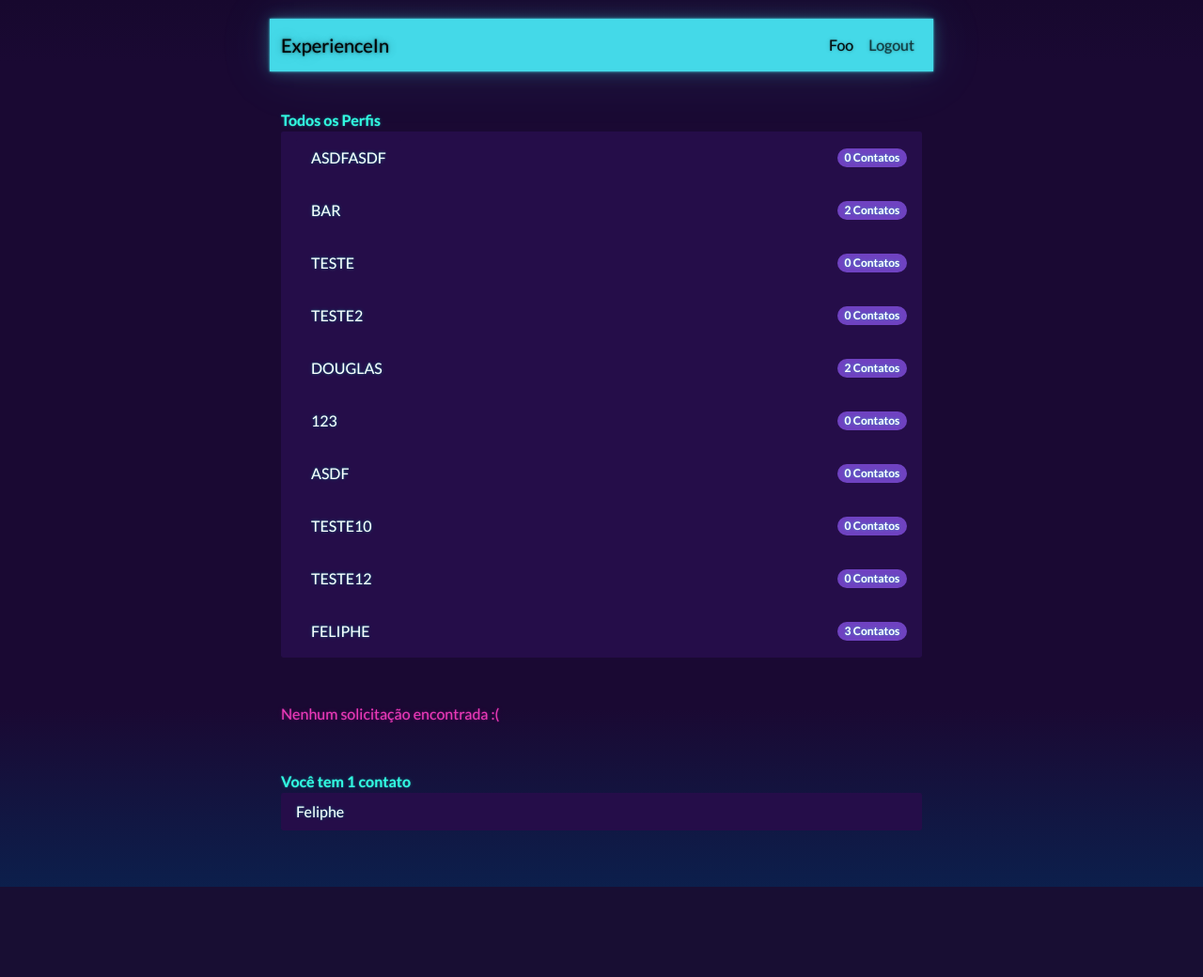
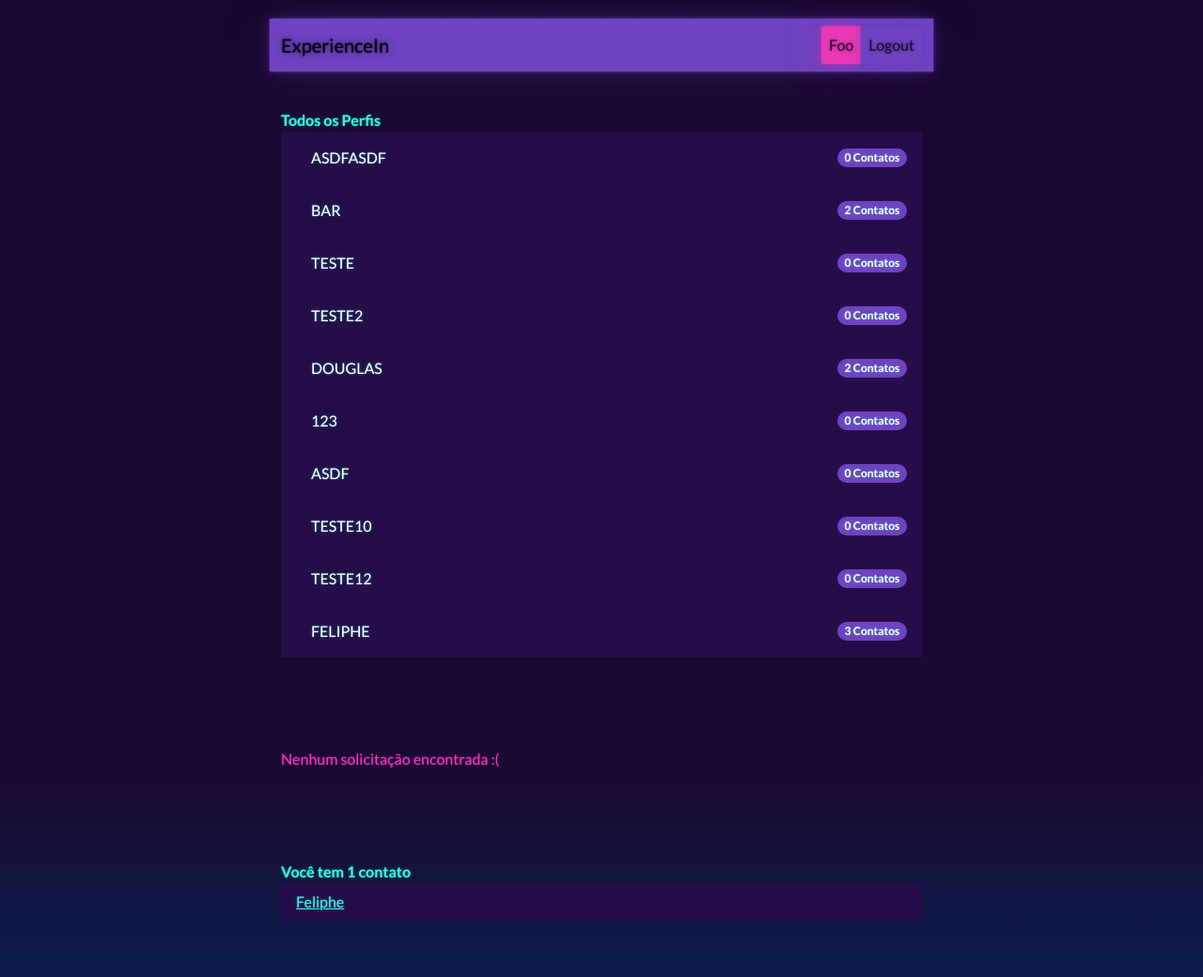
Before and after one commit to DouglasFeliphe/experiencein, a Django app: page / in a window 1280 px wide. Shown: the whole page at 94% size. Before the commit the page ends 944 px from the top, so only its background shows below. Run offline with Django 3.2, Linux system fonts and the light colour scheme; a user stored in the database is signed in; data comes from the database, SQL or seed files in the repository; both versions use the stored data as it was after the commit; some libraries are stand-ins or nearby versions.

```diff
--- a/perfis/templates/base.html
+++ b/perfis/templates/base.html
@@ -22,9 +22,6 @@
 
         {% include "navbar.html" %}
 
-
-
-
         <div class="row content">
             <!-- conteúdo da página entraria aqui -->
             {% block body %}
--- a/perfis/templates/index.html
+++ b/perfis/templates/index.html
@@ -2,37 +2,42 @@
 
 {% block body %}
 <div class="col-lg-12">
-    <div>
-        <strong>Todos os Perfis</strong>
-    </div>
+    <strong>Todos os Perfis</strong>
+    {% with total_de_contatos=perfil.contatos.count %}
     {% if perfis %}
     <ul class="list-group">
         {% for perfil in perfis %}
         <li class="list-group-item d-flex justify-content-between align-items-center">
             <a class="list-group-item " href="{% url 'exibir' perfil.id %}">
                 {{perfil.nome.upper}} </a>
-            <span class="badge bg-primary rounded-pill">{{perfil.contatos.count }} Contatos</span>
+            <span class="badge bg-primary rounded-pill">
+                {{ perfil.contatos.count }}
+                Contatos
+            </span>
         </li>
         {% endfor %}
     </ul>
     {% else %}
     <p>Nenhum Perfil encontrado</p>
     {% endif %}
+    {% endwith %}
 </div>
 <!-- bloco novo de código que exibe os convites -->
 
-<div class="panel panel-info">
+<div class="panel panel-info my-5">
     {% with total_de_convites=perfil_logado.convites_recebidos.count %}
     {% if perfil_logado.convites_recebidos.count %}
     <div class="panel-heading">
-        <strong>Você tem {{ total_de_convites }} convite{{total_de_convites|pluralize}} aguardando
-            aprovação</strong>
+        <strong>
+            Você tem {{ total_de_convites }} convite{{total_de_convites|pluralize}} aguardando
+            aprovação
+        </strong>
     </div>
     <ul class="list-group">
         {% for convite in perfil_logado.convites_recebidos.all %}
-        <li class="list-group-item">
+        <li class="list-group-item d-flex justify-content-between align-items-center">
             {{ convite.solicitante.nome }}
-            <a href="{% url 'aceitar' convite.id %}" class="pull-right">aceitar</a>
+            <a class='btn btn-outline-success' href="{% url 'aceitar' convite.id %}" class="pull-right">aceitar</a>
         </li>
         {% endfor %}
     </ul>
@@ -51,22 +56,24 @@
 <div class="panel panel-info">
     {% with total_de_contatos=perfil_logado.contatos.count %}
     {% if total_de_contatos %}
-    <div class="panel-heading">
-        <strong>Você tem {{total_de_contatos}} contato{{ total_de_contatos|pluralize }}</strong>
-    </div>
+
+    <strong>Você tem {{total_de_contatos}} contato{{ total_de_contatos|pluralize }}</strong>
+
     <ul class="list-group">
         {% for contato in perfil_logado.contatos.all %}
-        <a href="{% url 'exibir' contato.id %}" class="list-group-item">{{ contato.nome }}</a>
+        <li class="list-group-item">
+            <a href="{% url 'exibir' contato.id %}">{{ contato.nome }}</a>
+        </li>
         {% endfor %}
     </ul>
     {% else %}
-    <div class="panel-body">
-        <p>Você não possui contatos no momento :(</p>
-    </div>
+
+    <p>Você não possui contatos no momento :(</p>
+
     {% endif %}
     {% endwith %}
 </div>
 <!-- fim do novo painel! -->
 
-</div>
+
 {% endblock %}
--- a/perfis/templates/navbar.html
+++ b/perfis/templates/navbar.html
@@ -1,4 +1,4 @@
-<nav class="navbar navbar-expand-lg navbar-light bg-light">
+<nav class="navbar navbar-expand-lg navbar-light bg-primary">
     <div class="container-fluid">
         <a class="navbar-brand" href="/">ExperienceIn</a>
         <button class="navbar-toggler" type="button" data-bs-toggle="collapse" data-bs-target="#navbarColor03"
@@ -9,12 +9,12 @@
         <div class="collapse navbar-collapse" id="navbarColor03">
             <ul class="navbar-nav ms-auto">
                 <li class="nav-item">
-                    <a class="nav-link active" href="{% url 'index' %}">{{perfil_logado.nome}}
+                    <a class="nav-link btn btn-secondary" href="{% url 'index' %}">{{perfil_logado.nome}}
                         <span class="visually-hidden">(current)</span>
                     </a>
                 </li>
                 <li class="nav-item">
-                    <a class="nav-link" href="/logout/">Logout</a>
+                    <a class="nav-link btn btn-primary" href="/logout/">Logout</a>
                 </li>
             </ul>
         </div>
```
Also changed, not shown: perfis/templates/perfil.html (+4 -6 lines), README.md, db.sqlite3.
